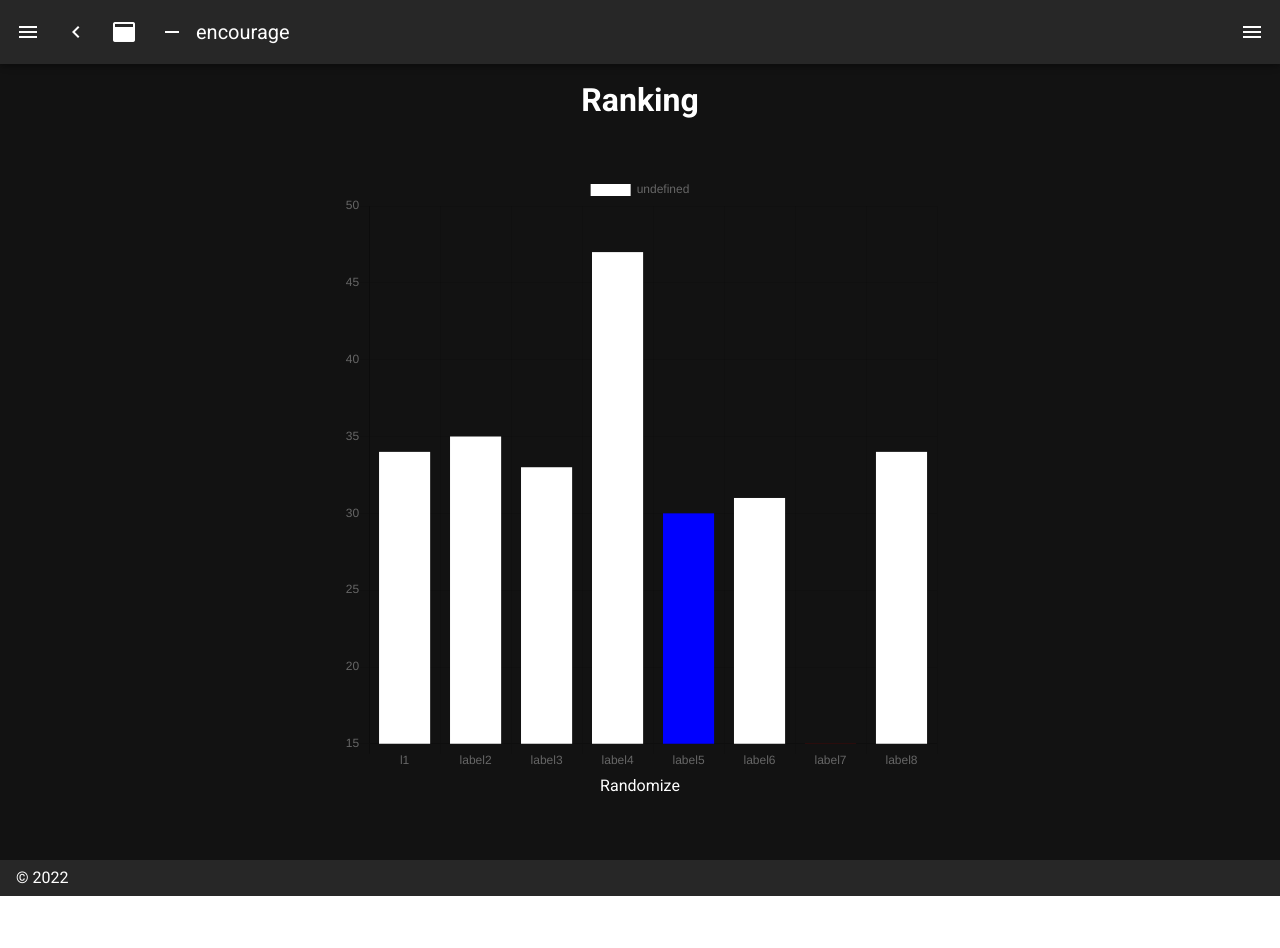
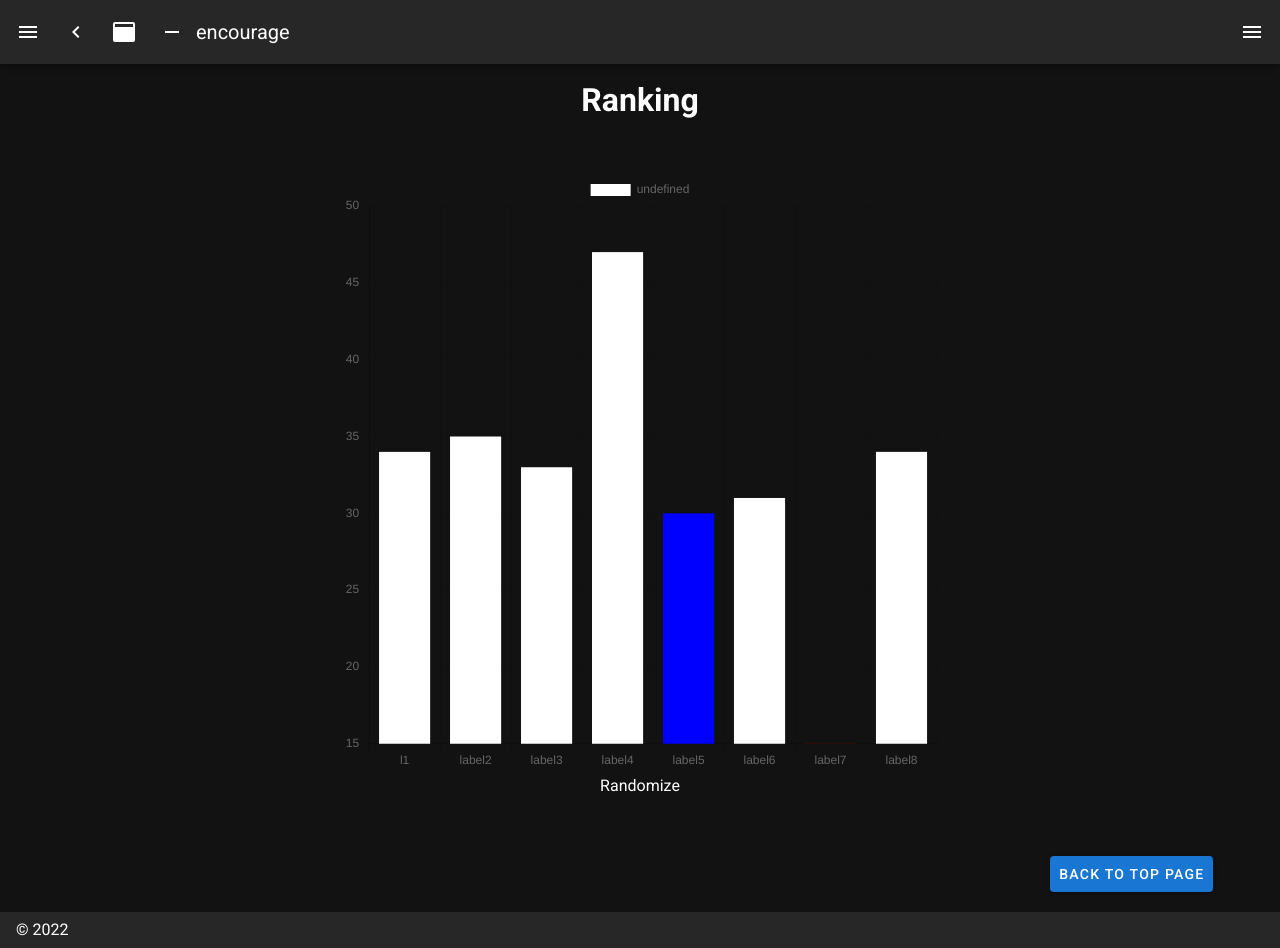
Before and after one commit to gotaku6629/Encourage, a Nuxt app in the folder encourage/: page /ranking in a window 1280 px wide. Before the commit the page ends 896 px from the top, so only its background shows below. Built offline with nearby package versions, Linux system fonts and the light colour scheme.

Commit message:
戻るボタン追加

```diff
--- a/encourage/pages/ranking.vue
+++ b/encourage/pages/ranking.vue
@@ -6,6 +6,10 @@
         <bar-chart :chart-data="datacollection"></bar-chart>
         <button @click="fillData()">Randomize</button>
       </div>
+      <v-card-actions>
+        <v-spacer />
+        <v-btn color="primary" nuxt to="/"> Back to Top page </v-btn>
+      </v-card-actions>
     </v-col>
   </v-row>
 </template>
```
